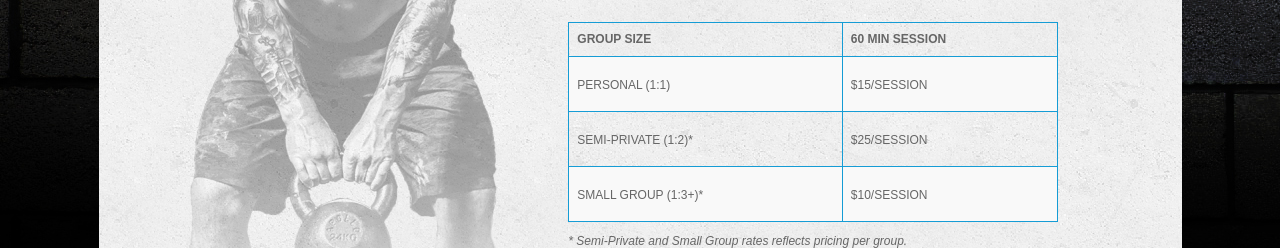
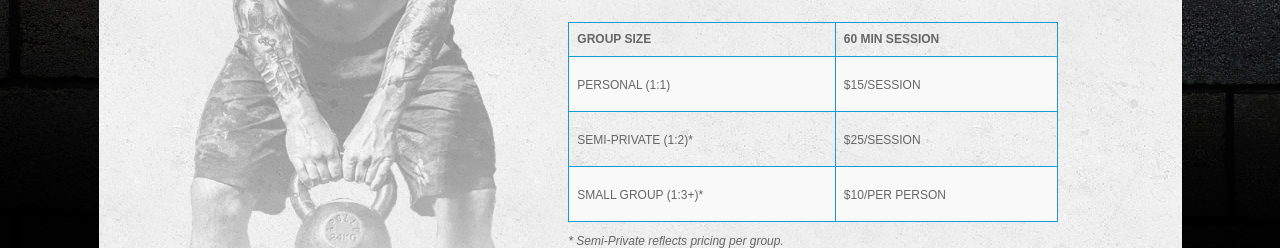
Before and after one commit to zstonerock/zstonerock.github.io, a plain HTML site: page services.html in a window 1280 px wide. Shown: the part 704-952 px from the top of the page. Drawn offline with nearby package versions, Linux system fonts and the light colour scheme.

Commit message:
content correction

```diff
--- a/services.html
+++ b/services.html
@@ -86,11 +86,11 @@
             </tr>
             <tr>
               <td>SMALL GROUP (1:3+)*</td>
-              <td>$10/SESSION</td>
+              <td>$10/PER PERSON</td>
             </tr>
           </tbody>
         </table>
-        <em>* Semi-Private and Small Group rates reflects pricing per group.</em>
+        <em>* Semi-Private reflects pricing per group.</em>
       </div>
     </div> <!-- end row -->
 
```
